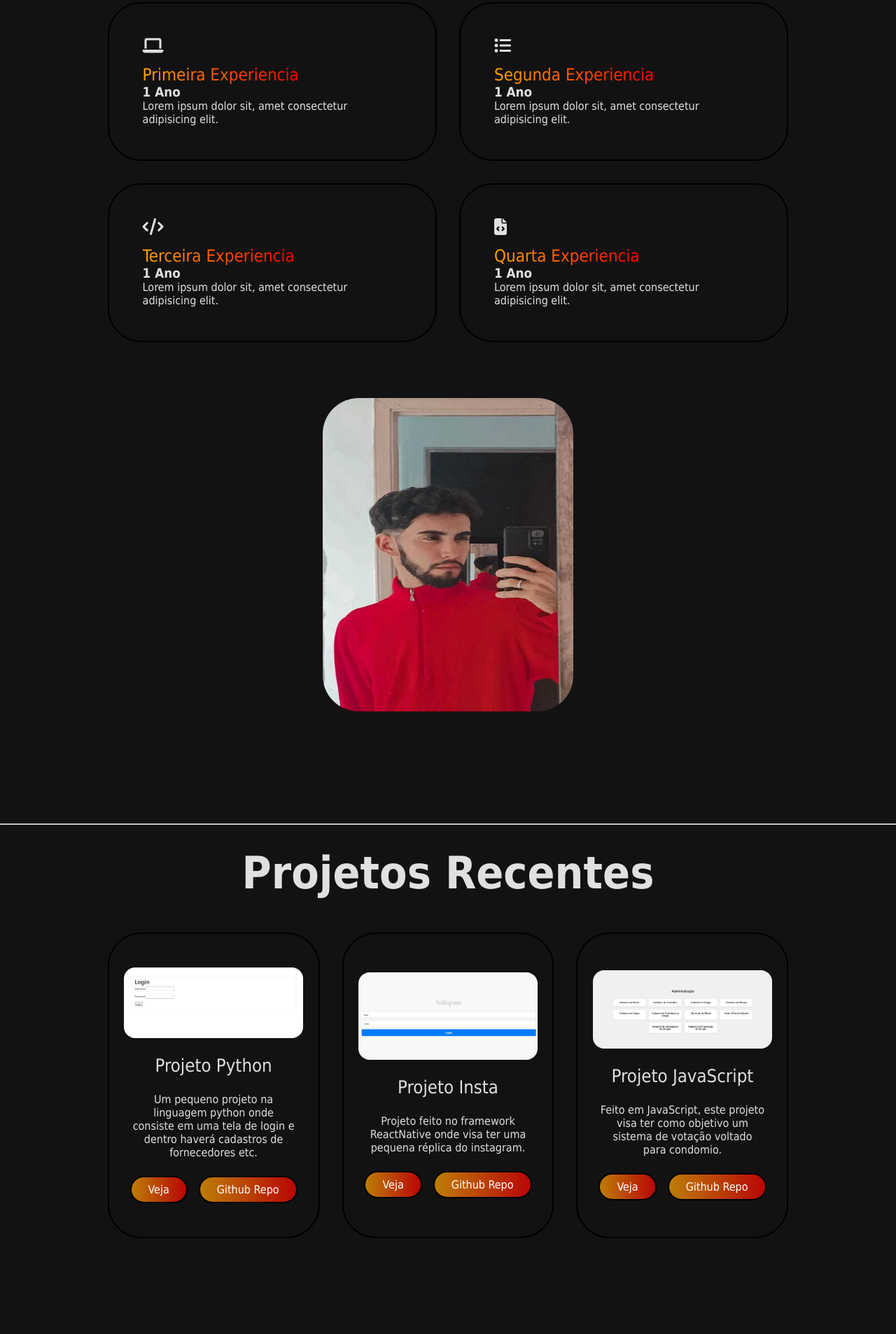
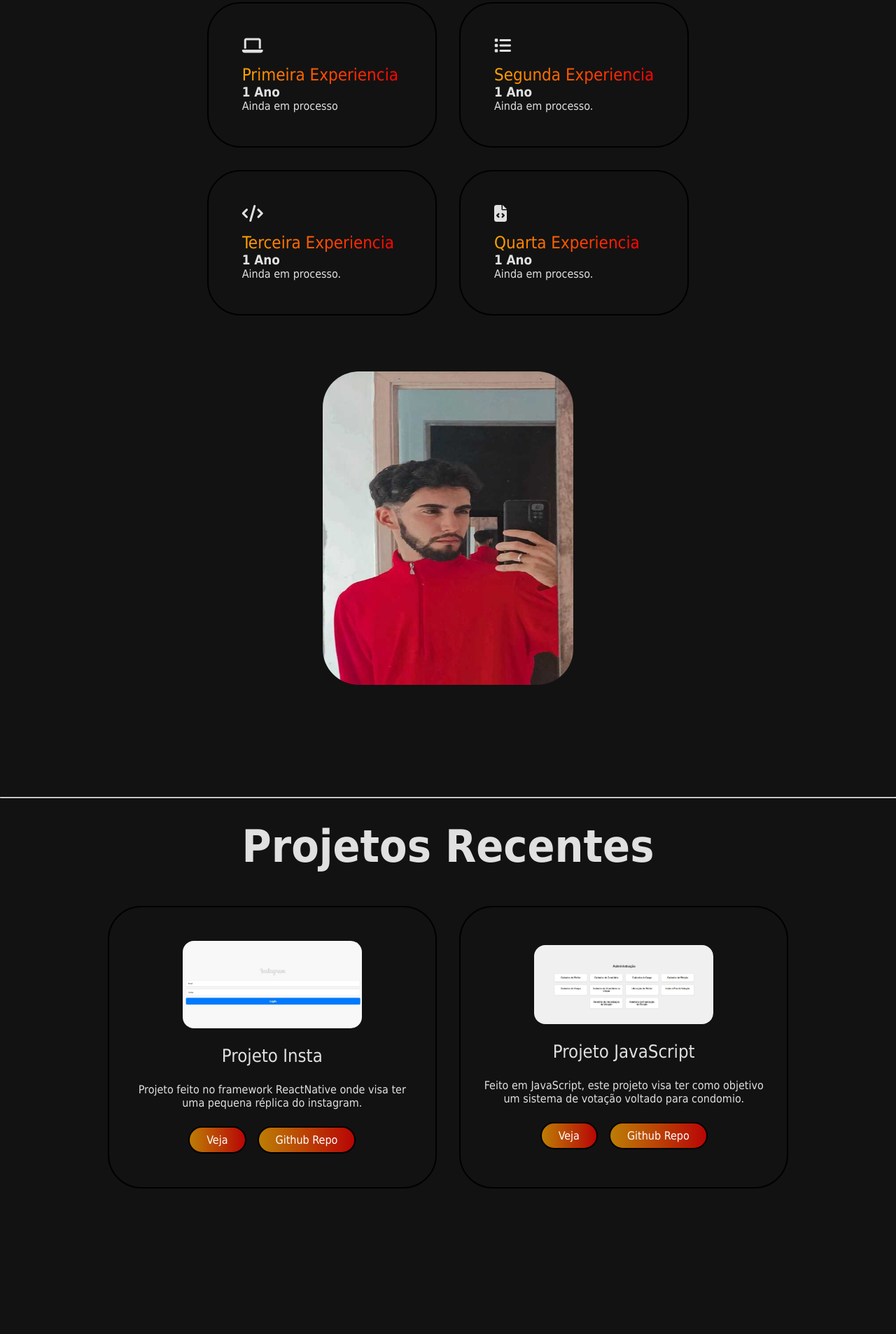
Before and after one commit to th1agozzx/MeuPortfolio, a plain HTML site: page index.html in a window 1280 px wide. Shown: the part 953-2860 px from the top of the page at 70% size. Drawn offline with Linux system fonts and the light colour scheme.

Commit message:
Alterações

```diff
--- a/index.html
+++ b/index.html
@@ -133,28 +133,28 @@
                     <i class="fa-solid fa-laptop"></i>
                     <span>Primeira Experiencia</span>
                     <h3>1 Ano</h3>
-                    <p>Lorem ipsum dolor sit, amet consectetur adipisicing elit.</p>
+                    <p>Ainda em processo</p>
                 </div>
 
                 <div class="grid-card">
                     <i class="fa-solid fa-list"></i>
                     <span>Segunda Experiencia</span>
                     <h3>1 Ano</h3>
-                    <p>Lorem ipsum dolor sit, amet consectetur adipisicing elit.</p>
+                    <p>Ainda em processo.</p>
                 </div>
 
                 <div class="grid-card">
                     <i class="fa-solid fa-code"></i>
                     <span>Terceira Experiencia</span>
                     <h3>1 Ano</h3>
-                    <p>Lorem ipsum dolor sit, amet consectetur adipisicing elit.</p>
+                    <p>Ainda em processo.</p>
                 </div>
 
                 <div class="grid-card">
                     <i class="fa-solid fa-file-code"></i>
                     <span>Quarta Experiencia</span>
                     <h3>1 Ano</h3>
-                    <p>Lorem ipsum dolor sit, amet consectetur adipisicing elit.</p>
+                    <p>Ainda em processo.</p>
                 </div>
             </div>
 
@@ -167,16 +167,6 @@
         <h2 class="section-title">Projetos Recentes</h2>
 
         <div class="projects-grid">
-
-            <div class="projects-card">
-                <img src="Telapython.png" alt="">
-                <h3>Projeto Python</h3>
-                <p>Um pequeno projeto na linguagem python onde consiste em uma tela de login e dentro haverá cadastros de fornecedores etc.</p>
-                <div class="btn-group">
-                    <div class="btn">Veja</div>
-                    <div class="btn">Github Repo</div>
-                </div>
-            </div>
 
             <div class="projects-card">
                 <img src="TelaInstaUI.png" alt="">
```
